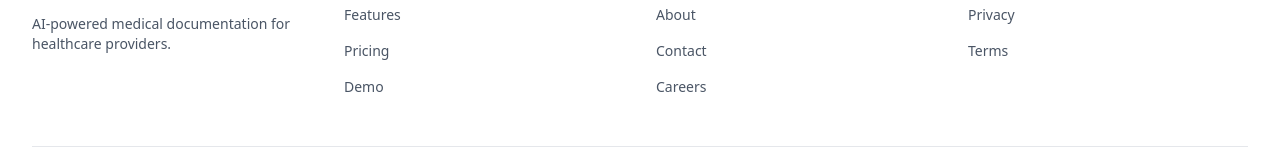
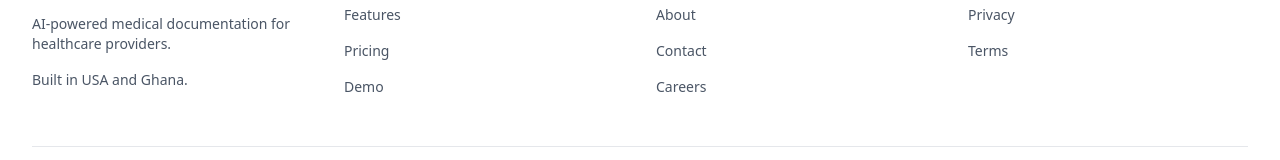
Before and after one commit to Kasa-Labs/kasa_marketing, a Next.js app: page / in a window 1280 px wide. Shown: the part 2435-2595 px from the top of the page. Built offline with nearby package versions, Linux system fonts and the light colour scheme.

Commit message:
[edit] edited footer

```diff
--- a/app/components/Footer.tsx
+++ b/app/components/Footer.tsx
@@ -10,6 +10,9 @@
             <img src="/kasamd_black.png" alt="" className="h-8" />
             <p className="mt-4 text-sm text-gray-600">
               AI-powered medical documentation for healthcare providers.
+            </p>
+            <p className="mt-4 text-sm text-gray-600">
+              Built in USA and Ghana.
             </p>
           </div>
 
```
